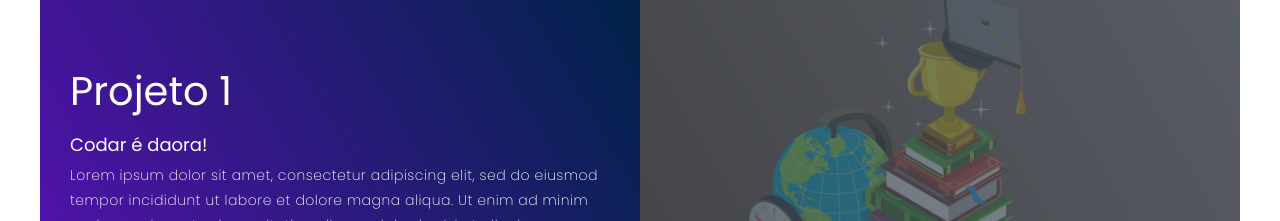
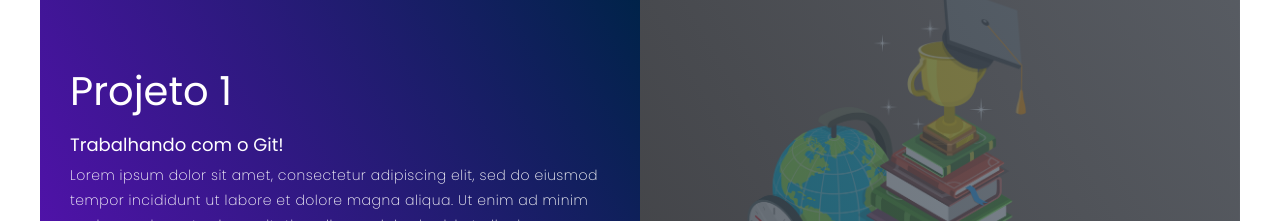
Before and after one commit to barbosa-danillo/portfolio-danillo, a plain HTML site: page index.html in a window 1280 px wide. Shown: the part 1176-1397 px from the top of the page. Drawn offline with Linux system fonts and the light colour scheme.

Commit message:
update project 1 description

```diff
--- a/index.html
+++ b/index.html
@@ -26,7 +26,7 @@
                 <div class="project-item">
                     <div class="project-info">
                         <h1>Projeto 1</h1>
-                        <h2>Codar é daora!</h2>
+                        <h2>Trabalhando com o Git!</h2>
                         <p>Lorem ipsum dolor sit amet, consectetur adipiscing elit, sed do eiusmod tempor incididunt ut
                             labore et dolore magna aliqua. Ut enim ad minim veniam, quis nostrud exercitation ullamco
                             laboris nisi ut aliquip ex ea commodo consequat. Duis aute irure dolor in reprehenderit in
```
